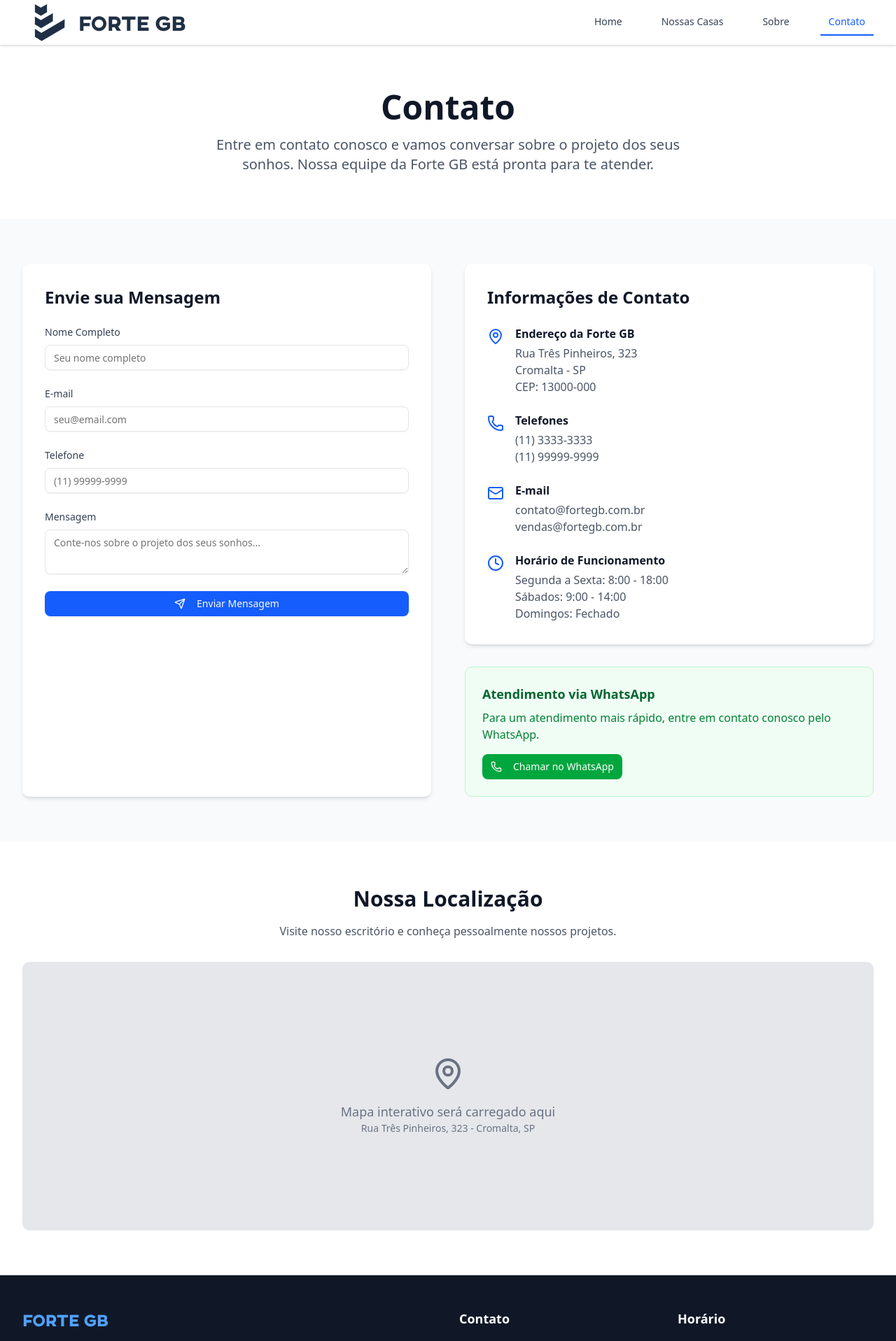
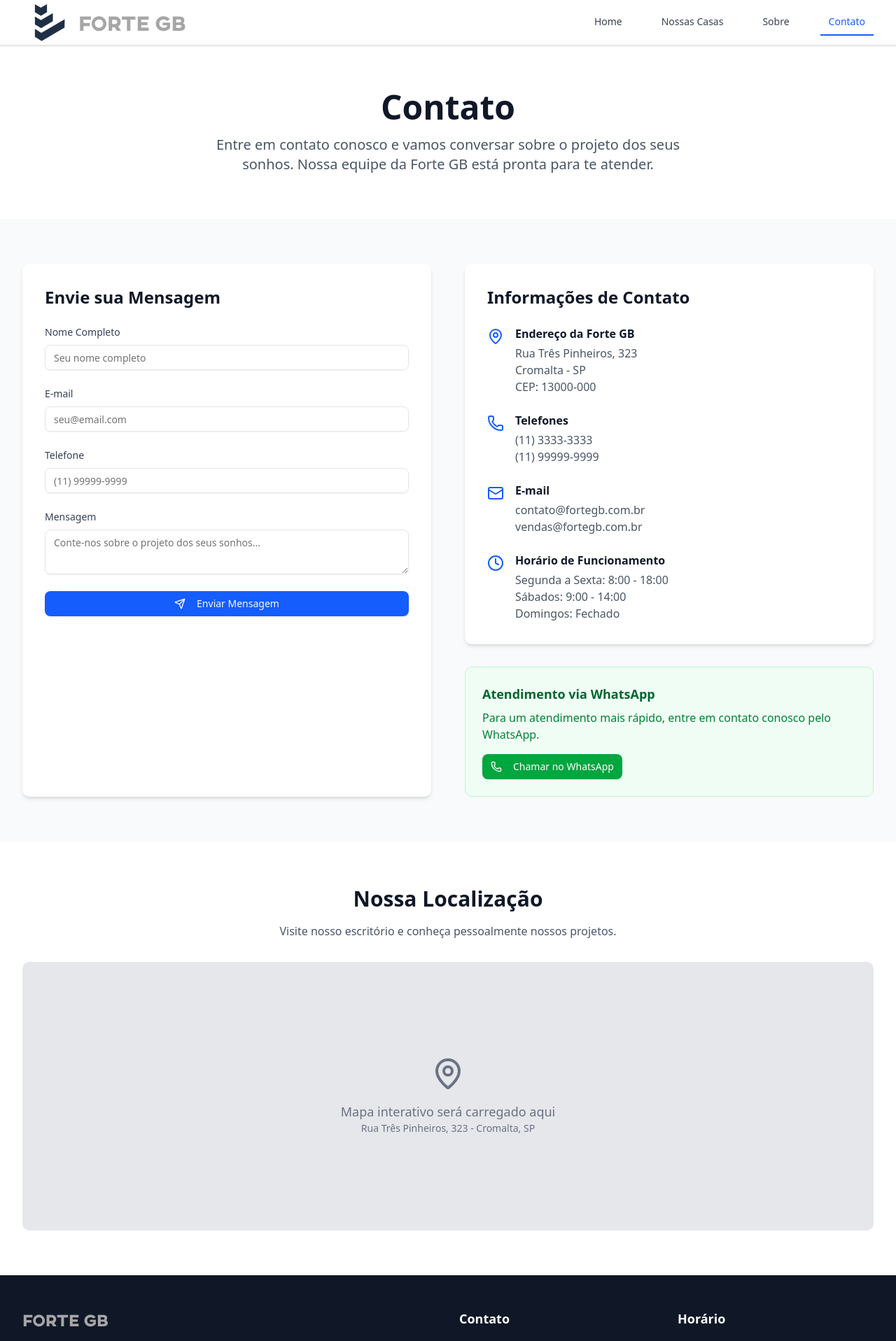
Before and after one commit to akamlibehsafe/fortegb.com, a React (Vite) app: page /contato in a window 1280 px wide. Shown: the top 1917 px of the page at 70% size. Built offline with nearby package versions, Linux system fonts and the light colour scheme.

Commit message:
Aplicar cor #a6a6a6 ao texto 'Forte GB' em todas as páginas

```diff
--- a/src/components/Footer.jsx
+++ b/src/components/Footer.jsx
@@ -12,7 +12,7 @@ const Footer = () => {
           {/* Logo e Descrição */}
           <div className="col-span-1 md:col-span-2">
             <div className="text-2xl font-bold mb-4 font-axis-extrabold">
-              <span className={`${isHomePage ? 'text-[#a6a6a6]' : 'text-blue-400'}`}>Forte GB</span>
+              <span className="text-[#a6a6a6]">Forte GB</span>
             </div>
             <p className="text-gray-300 mb-4 max-w-md">
               Construindo sonhos e realizando vidas através de projetos imobiliários de qualidade.
--- a/src/components/Header.jsx
+++ b/src/components/Header.jsx
@@ -30,7 +30,7 @@ const Header = () => {
             <Link to="/" className="flex items-center">
               <img src={isHomePage ? logoTransparent : logoInvertedTransparent} alt="Forte GB Logo" className="h-18 w-auto mr-2" />
               <div className={`text-3xl font-bold ${isHomePage ? 'text-white' : 'text-gray-900'}`}>
-                <span className={`font-axis-extrabold ${isHomePage ? 'text-[#a6a6a6]' : 'text-[#203045]'}`}>Forte GB</span>
+                <span className="font-axis-extrabold text-[#a6a6a6]">Forte GB</span>
               </div>
             </Link>
           </div>
```
